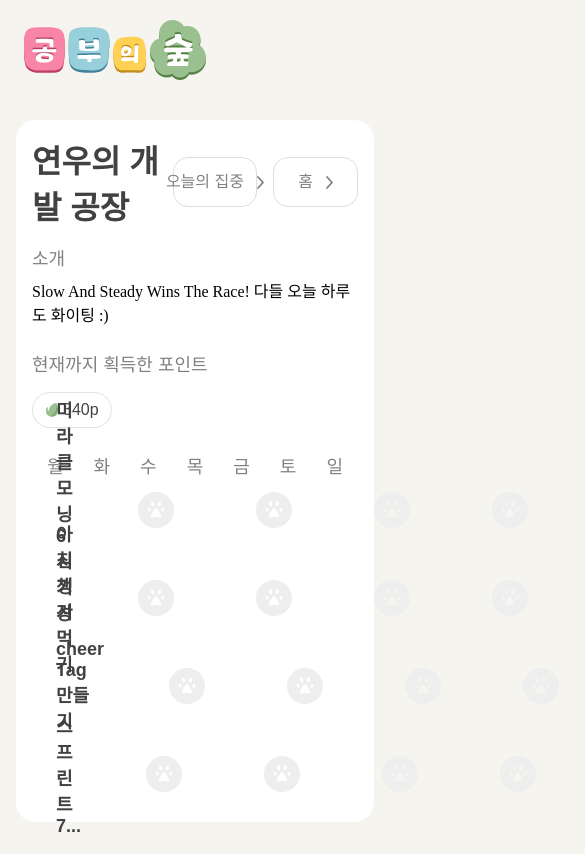
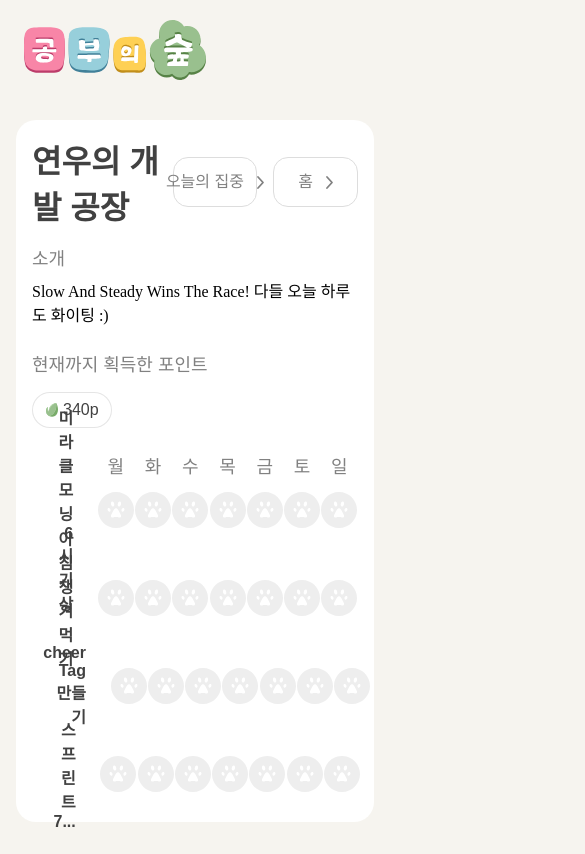
Before and after one commit to codeit-first-level-project-team3/LearnerCrossing-ProjectFrontend, a React (Vite) app: page /studyDetail in a window 390 px wide. Shown: the top 854 px of the page, 585 px wide, since content can reach past the window. Built offline with nearby package versions, Linux system fonts and the light colour scheme; a web font is replaced by a local one.

Commit message:
feat: weekly Sticker 태블릿 반응형 구현

```diff
--- a/src/components/molecules/HabitWeekly/HabitWeekly.jsx
+++ b/src/components/molecules/HabitWeekly/HabitWeekly.jsx
@@ -2,7 +2,13 @@ import { useState } from "react";
 import Sticker from "../../atoms/Sticker";
 import style from "./HabitWeekly.module.css";
 
-function HabitWeekly({ stickerColor, stickerNum, weeklyState, weeklytodo, isTop = false }) {
+function HabitWeekly({
+  stickerColor,
+  stickerNum,
+  weeklyState,
+  weeklytodo,
+  isTop = false,
+}) {
   const weekDays = {
     mon: "월",
     tue: "화",
@@ -24,7 +30,8 @@ function HabitWeekly({ stickerColor, stickerNum, weeklyState, weeklytodo, isTop
     sun: false,
   });
 
-  const toggleTodo = (day) => { // todo 상태 토글 클릭 핸들러
+  const toggleTodo = (day) => {
+    // todo 상태 토글 클릭 핸들러
     setWeeklyCheck((prev) => ({
       ...prev,
       [day]: !prev[day],
@@ -33,13 +40,18 @@ function HabitWeekly({ stickerColor, stickerNum, weeklyState, weeklytodo, isTop
 
   return (
     <div className={style.habitWeekly}>
-      {isTop && <div className={style.week}>
-        {Object.values(weekDays).map((label, index) => (
-          <li className={style.todoSticker} key={index}>
-            {label}
-          </li>
-        ))}
-      </div>}
+      {isTop && (
+        <div className={style.week}>
+          <p className={style.todo}></p>
+          <ul className={style.todoWeek}>
+            {Object.values(weekDays).map((label, index) => (
+              <li className={style.todoSticker} key={index}>
+                {label}
+              </li>
+            ))}
+          </ul>
+        </div>
+      )}
       <div className={style.weeklyGoals}>
         <p className={style.todo}>{weeklytodo}</p>
         <ul className={style.todoWeek}>
@@ -49,7 +61,10 @@ function HabitWeekly({ stickerColor, stickerNum, weeklyState, weeklytodo, isTop
               key={key}
               onClick={() => toggleTodo(key)}
             >
-              <Sticker color={weeklyCheck[key] ? stickerColor : "empty"} num={stickerNum} />
+              <Sticker
+                color={weeklyCheck[key] ? stickerColor : "empty"}
+                num={stickerNum}
+              />
             </li>
           ))}
         </ul>
--- a/src/components/molecules/HabitWeekly/HabitWeekly.module.css
+++ b/src/components/molecules/HabitWeekly/HabitWeekly.module.css
@@ -5,8 +5,7 @@
 
 .week {
   display: flex;
-  justify-content: flex-end;
-
+  justify-content: center;
   color: var(--gray-818181);
   font: var(--font-18-regular);
   height: 26px;
@@ -14,6 +13,7 @@
 
 .weeklyGoals {
   display: flex;
+  justify-content: center;
   height: 64px;
 }
 
@@ -25,18 +25,37 @@
 
   color: var(--black-414141);
   font: var(--font-18-bold);
+  text-align: right;
 
-  width: 246px;
+  width: 20%;
+  /* width: 246px; */
   padding: 0 24px;
 }
 
 .todoWeek {
   display: flex;
+  width: 80%;
+  justify-content: space-evenly;
 }
 
 .todoSticker {
   display: flex;
   align-items: center;
   justify-content: center;
-  width: 118px;
+  width: 64px;
 }
+
+/* Tablet */
+@media (max-width: 1199px) {
+  .todo {
+    width: 160px;
+    font: var(--font-16-bold);
+  }
+  .todoSticker {
+    width: 64px;
+  }
+}
+
+/* Mobile */
+@media (max-width: 744px) {
+}
```
